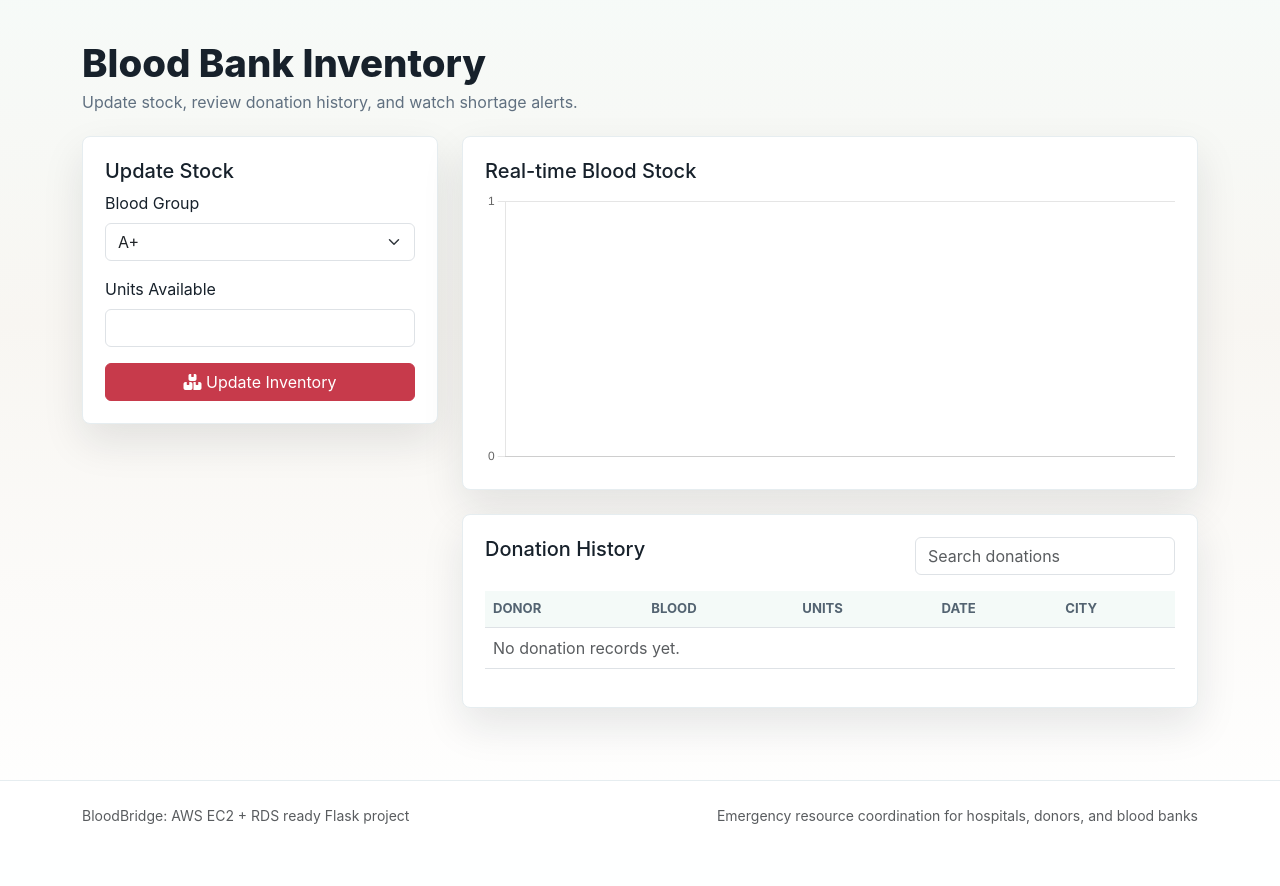
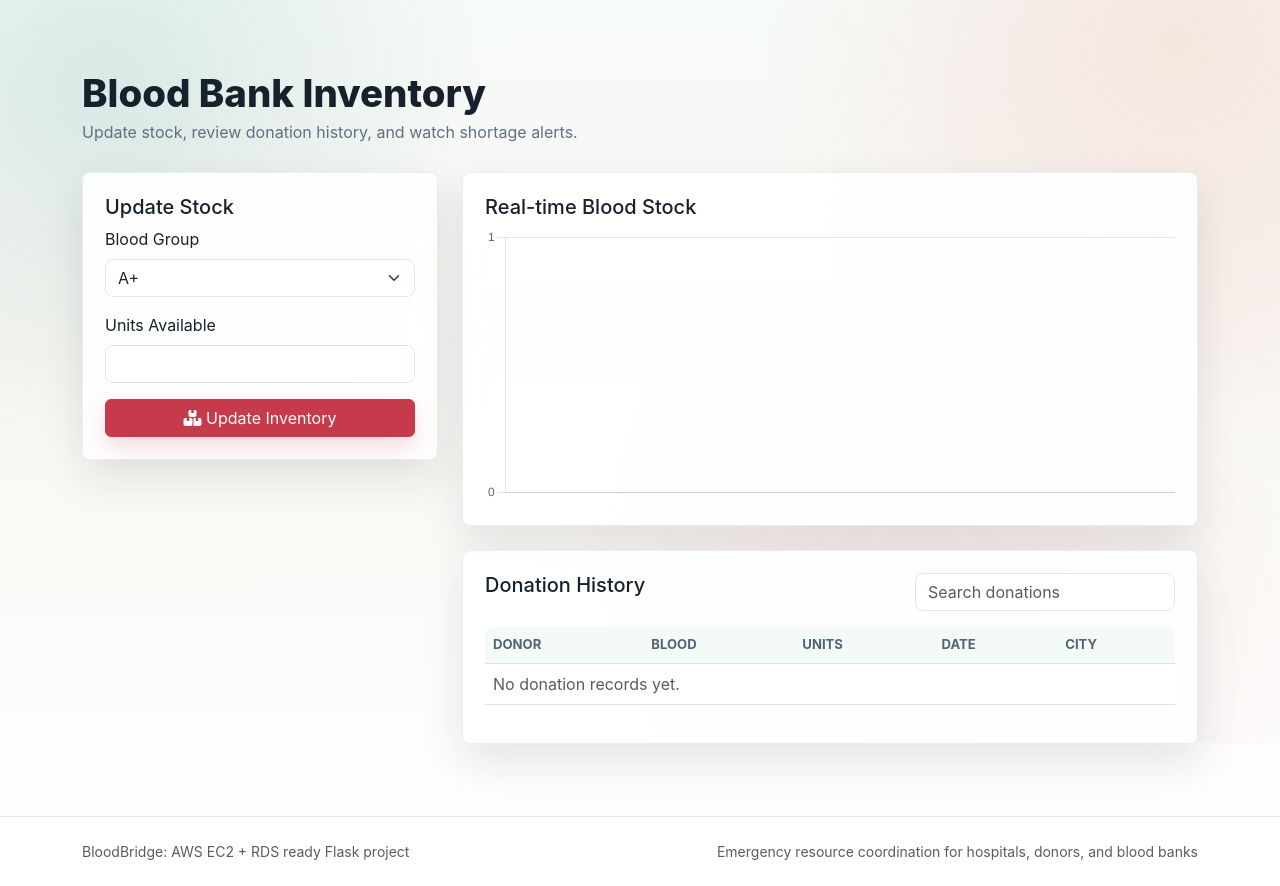
Before and after one commit to Darshana550313/bloodbridge, a Flask app: page /inventory/ in a window 1280 px wide. Shown: the part 57-943 px from the top of the page. Before the commit the page ends 881 px from the top, so only its background shows below. Run offline with Flask 3, Linux system fonts and the light colour scheme; the visitor is signed in with stand-in values (Sample User, id 1); data that the repository does not hold is empty.

Commit message:
Enhance styles with gradients and new properties

```diff
--- a/BloodBridge/static/css/style.css
+++ b/BloodBridge/static/css/style.css
@@ -17,6 +17,35 @@ body {
         linear-gradient(180deg, #f6fbf9 0%, #f8f6f2 42%, #fff 100%);
     color: var(--bb-ink);
     font-family: Inter, system-ui, -apple-system, BlinkMacSystemFont, "Segoe UI", sans-serif;
+    min-height: 100vh;
+}
+
+body::before {
+    content: "";
+    position: fixed;
+    inset: 0;
+    background:
+        radial-gradient(circle at 8% 18%, rgba(15, 118, 110, 0.12), transparent 28%),
+        radial-gradient(circle at 92% 12%, rgba(242, 127, 98, 0.16), transparent 30%),
+        radial-gradient(circle at 72% 92%, rgba(199, 58, 75, 0.1), transparent 34%);
+    pointer-events: none;
+    z-index: -3;
+}
+
+main {
+    min-height: calc(100vh - 154px);
+    position: relative;
+    z-index: 1;
+}
+
+#ambient3d {
+    height: 100vh;
+    inset: 0;
+    opacity: 0.24;
+    pointer-events: none;
+    position: fixed;
+    width: 100vw;
+    z-index: 0;
 }
 
 .app-navbar {
@@ -59,6 +88,17 @@ body {
     height: 34%;
     background: linear-gradient(180deg, rgba(246, 251, 249, 0), #f6fbf9 92%);
     z-index: -1;
+}
+
+.hero-section + .stock-band {
+    position: relative;
+}
+
+.hero-section ~ section,
+main > .container,
+.auth-shell {
+    position: relative;
+    z-index: 1;
 }
 
 #bloodBridge3d {
@@ -166,10 +206,11 @@ body {
 .auth-card,
 .feature-card,
 .metric-card {
-    background: var(--bb-surface);
-    border: 1px solid var(--bb-line);
+    background: rgba(255, 255, 255, 0.9);
+    border: 1px solid rgba(230, 237, 240, 0.9);
     border-radius: 8px;
     box-shadow: var(--bb-shadow);
+    backdrop-filter: blur(18px);
 }
 
 .hero-panel {
@@ -237,6 +278,22 @@ body {
 .auth-card {
     width: min(100%, 430px);
     padding: 28px;
+    overflow: hidden;
+    position: relative;
+}
+
+.auth-card::before {
+    content: "";
+    position: absolute;
+    inset: 0 0 auto;
+    height: 5px;
+    background: linear-gradient(90deg, var(--bb-teal), var(--bb-coral), var(--bb-red));
+}
+
+.auth-card h1,
+.panel h2,
+.metric-card strong {
+    color: var(--bb-ink);
 }
 
 .auth-card-wide {
@@ -248,7 +305,8 @@ body {
     align-items: center;
     justify-content: space-between;
     gap: 20px;
-    margin-bottom: 22px;
+    margin: 12px 0 24px;
+    padding: 18px 0 4px;
 }
 
 .dashboard-heading h1 {
@@ -264,10 +322,30 @@ body {
 
 .panel {
     padding: 22px;
+    transition: transform 220ms ease, box-shadow 220ms ease, border-color 220ms ease;
 }
 
 .form-panel {
     max-width: 620px;
+}
+
+.panel:hover,
+.metric-card:hover {
+    border-color: rgba(15, 118, 110, 0.28);
+    box-shadow: 0 24px 54px rgba(23, 33, 43, 0.12);
+}
+
+.form-control,
+.form-select {
+    background-color: rgba(255, 255, 255, 0.94);
+    border-color: #dce7e9;
+    border-radius: 8px;
+}
+
+.form-control:focus,
+.form-select:focus {
+    border-color: var(--bb-teal);
+    box-shadow: 0 0 0 0.2rem rgba(15, 118, 110, 0.14);
 }
 
 .table-search {
@@ -325,6 +403,14 @@ body {
     overflow: hidden;
 }
 
+.metric-card::before {
+    content: "";
+    position: absolute;
+    inset: 0 0 auto;
+    height: 4px;
+    background: linear-gradient(90deg, var(--bb-teal), var(--bb-coral), var(--bb-red));
+}
+
 .metric-card span {
     color: var(--bb-muted);
     font-weight: 700;
@@ -348,6 +434,7 @@ body {
 .btn-danger {
     background: var(--bb-red);
     border-color: var(--bb-red);
+    box-shadow: 0 10px 24px rgba(199, 58, 75, 0.18);
 }
 
 .btn-danger:hover {
@@ -360,6 +447,23 @@ body {
     color: #536371;
     font-size: 0.82rem;
     text-transform: uppercase;
+}
+
+.table tbody tr {
+    transition: background-color 160ms ease, transform 160ms ease;
+}
+
+.table tbody tr:hover {
+    background: #f7fcfa;
+}
+
+.table-responsive {
+    border-radius: 8px;
+}
+
+.alert {
+    border-radius: 8px;
+    box-shadow: 0 12px 28px rgba(23, 33, 43, 0.08);
 }
 
 .app-footer {
```
